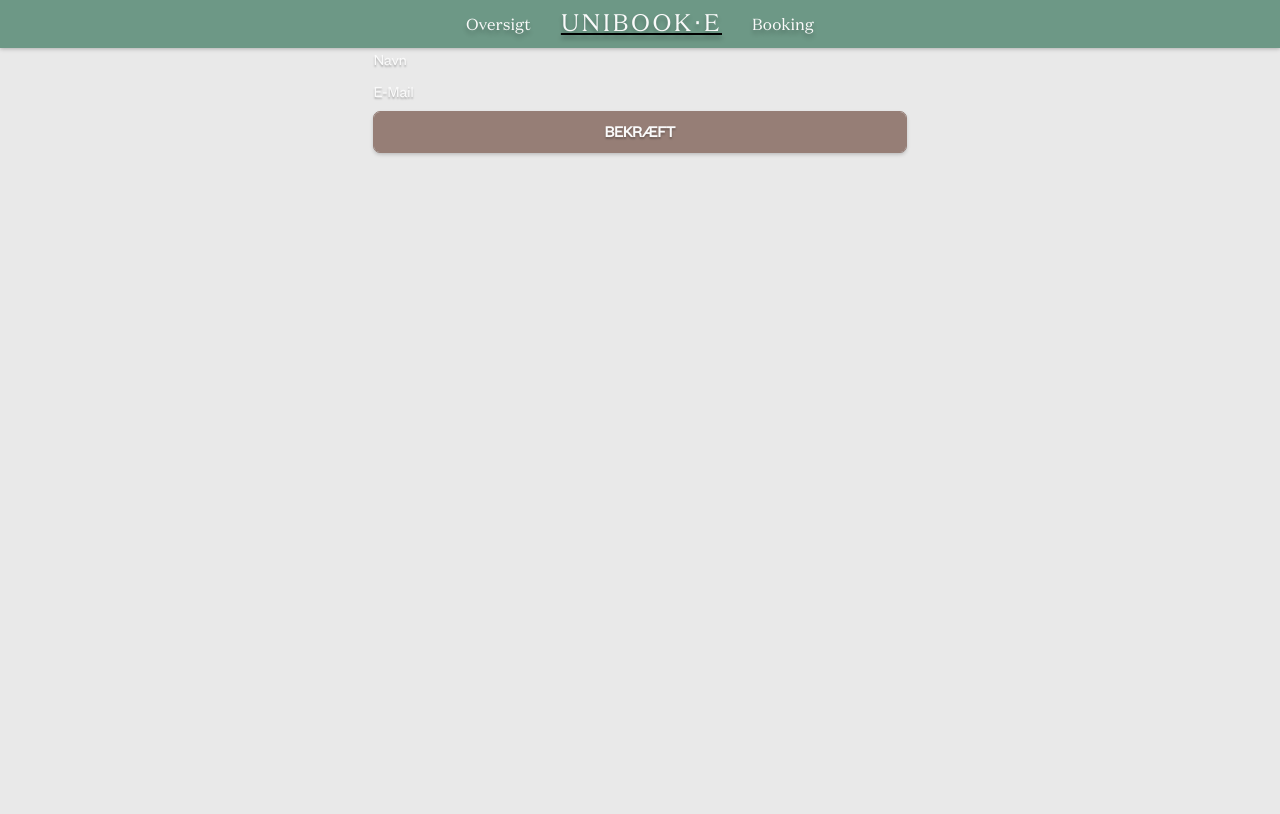
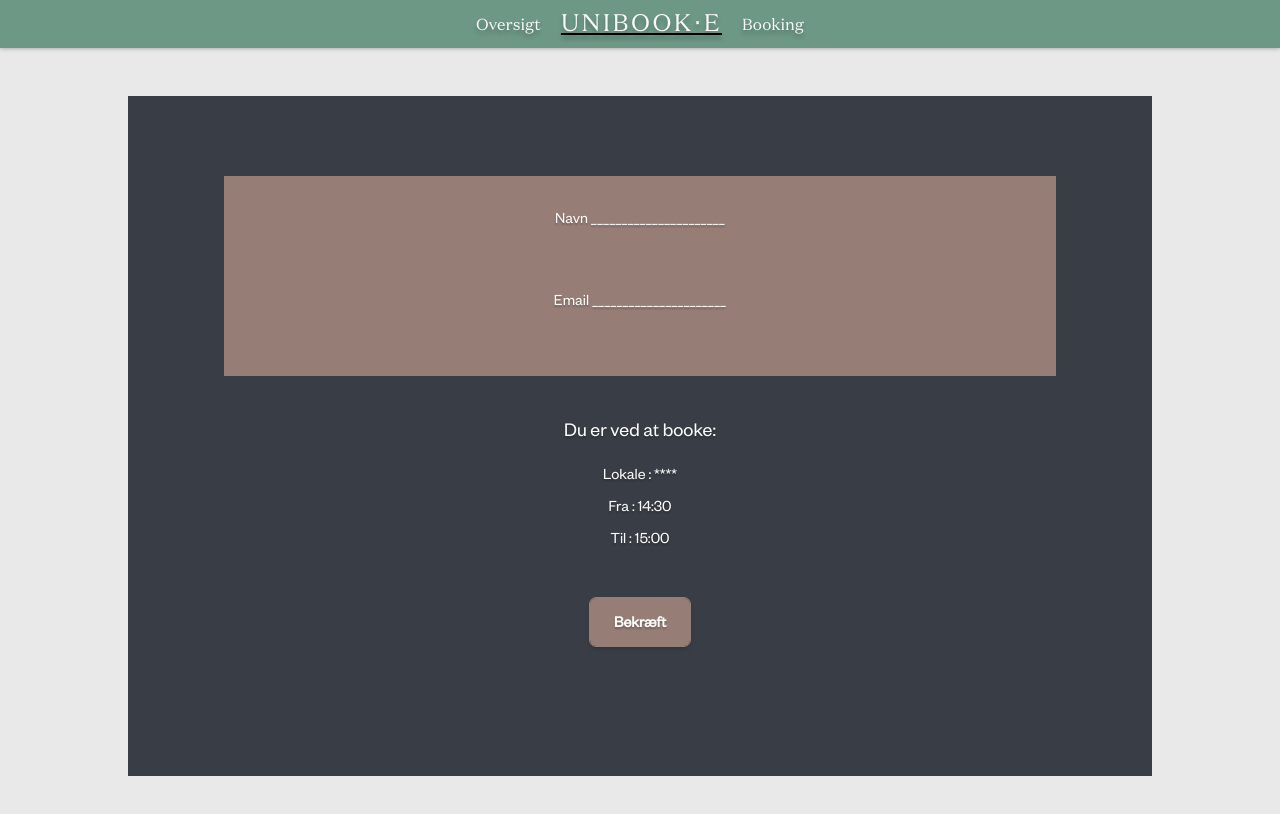
Before and after one commit to Woldbye/unibook-e, a React (Create React App) app in the folder client/: page /book/date/rooms/confirm in a window 1280 px wide. Shown: the top 814 px of the page. Built offline with nearby package versions, Linux system fonts and the light colour scheme; a web font is replaced by a local one.

Commit message:
Added Layout book, home, oimfirmation

```diff
--- a/client/src/Colors.js
+++ b/client/src/Colors.js
@@ -7,6 +7,7 @@ const color = class {
   DARK_BROWN = "#967E76";
   LIGHT_BROWN = "#D7C0AE";
   GREY = "#E9E9E9";
+  BLACK = "#000000"
 }
 const Color = new color();
 export default Color;
--- a/client/src/components/TopBar.js
+++ b/client/src/components/TopBar.js
@@ -24,13 +24,13 @@ const TopBar = ({ boxWidth = '100vw' }) => {
             justifyContent={"center"}
           >
             <Link to="/rooms">
-              <Text fontSize='md' className='top-bar-nav' paddingRight={'30px'}>Oversigt</Text >
+              <Text fontSize='md' className='top-bar-nav' paddingRight={'20px'}>Oversigt</Text >
             </Link>
             <Link to="/">
               <Logo position="relative" top='-2px' fontSize='2xl'/>
             </Link>
             <Link to="/book">
-              <Text fontSize='md' className='top-bar-nav' paddingLeft={'30px'}>Booking</Text >
+              <Text fontSize='md' className='top-bar-nav' paddingLeft={'20px'}>Booking</Text >
             </Link>
           </Flex>
       </Box>
--- a/client/src/index.css
+++ b/client/src/index.css
@@ -16,6 +16,7 @@ code {
   font-family: 'Founders Grotesk';
   color: #FAFAFA !important;
   text-shadow: 0px 2px 2px #00000040;
+  text-align: center;
 }
 
 .button, .chakra-button {
--- a/client/src/pages/Booking.js
+++ b/client/src/pages/Booking.js
@@ -1,16 +1,36 @@
 import * as React from 'react';
 import {
   Container,
-  Stack,
+  Button,
+  VStack,
   Text,
 } from '@chakra-ui/react';
+import Background from '../components/Background';
+import Color from '../Colors';
 
 
 const Booking = () => (
   <Container>
-    <Stack>
-      <Text>BOOKING</Text>
-    </Stack>
+    <VStack>
+      <Text color={Color.BLACK} fontSize={'3xl'} padding={'30px 0px 10px 0px'}>Vælg lokale krav</Text>
+      <Text color={Color.BLACK} fontSize={'xl'} padding={'30px 0px 0px 0px'}>Antal personer boks</Text>
+      <Text color={Color.BLACK} fontSize={'xl'} padding={'20px 0px 0px 0px'}>Tid boks</Text>
+      <Container padding={"3rem 0 0 0"} centerContent="true">
+        <Background width="60vw" height="40vh" backgroundColor={Color.BLUE}>
+          <VStack>
+            <Text color={Color.CREME} fontSize={'xl'} padding={'30px 40px 0px 40px'}>Lokale typer</Text>
+          </VStack>
+        </Background>
+      </Container>
+      <Container padding={"2rem 0 3rem 0"} centerContent="true">
+        <Background width="60vw" height="40vh" backgroundColor={Color.BLUE}>
+          <VStack>
+            <Text color={Color.CREME} fontSize={'xl'} padding={'30px 40px 0px 40px'}>Ressourcer</Text>
+          </VStack>
+        </Background>
+      </Container>
+      <Button size={'lg'}>Næste</Button>
+    </VStack>
   </Container>
 )
 
--- a/client/src/pages/BookingConfirmation.js
+++ b/client/src/pages/BookingConfirmation.js
@@ -2,18 +2,34 @@ import * as React from 'react';
 import {
   Container,
   Button,
-  Stack,
+  VStack,
   Text,
 } from '@chakra-ui/react';
+import Background from '../components/Background';
+import Color from '../Colors';
 
-// The pop-up should appear after the user has selected a time slot and room
+// The site should appear after the user has selected a time slot and room
 const BookingConfirmation = () => (
   <Container>
-    <Stack>
-      <Text>Navn</Text>
-      <Text>E-Mail</Text>
-      <Button>BEKRÆFT</Button>
-    </Stack>
+    <Container padding={"3rem 0 0 0"} centerContent="true">
+      <Background width="80vw" height="85vh" backgroundColor={Color.BLUE}>
+        <VStack>
+          <Container padding={"5em 0 0 0"} centerContent="true">
+            <Background width="65vw" height="25vh" backgroundColor={Color.DARK_BROWN}>
+              <VStack>
+                <Text color={Color.CREME} padding={'30px 40px 0px 40px'}>Navn ______________________</Text>
+                <Text color={Color.CREME} padding={'50px 40px 0px 40px'}>Email ______________________</Text>
+              </VStack>
+            </Background>
+          </Container>
+          <Text color={Color.CREME} fontSize={'xl'} padding={'30px 0px 10px 0px'}>Du er ved at booke:</Text>
+          <Text color={Color.CREME} padding={'0px 40px 0px 40px'}>Lokale :  ****</Text>
+          <Text color={Color.CREME} padding={'0px 40px 0px 40px'}>Fra :  14:30</Text>
+          <Text color={Color.CREME} padding={'0px 40px 40px 40px'}>Til :  15:00</Text>
+          <Button size={'lg'}>Bekræft</Button>
+        </VStack>
+      </Background>
+    </Container>
   </Container>
 )
 
--- a/client/src/pages/Home.js
+++ b/client/src/pages/Home.js
@@ -2,7 +2,6 @@ import * as React from 'react';
 import {
   Container,
   Button,
-  Textarea,
   VStack,
   Text,
 } from '@chakra-ui/react';
@@ -10,16 +9,15 @@ import Background from '../components/Background';
 import Color from '../Colors';
 
 const Home = () => (
-    <Container padding={"3rem 1rem 0 0"} centerContent="true">
+    <Container padding={"3rem 0 0 0"} centerContent="true">
       <Background width="80vw" height="85vh" backgroundColor={Color.BLUE}>
         <VStack>
-          <Text color={Color.CREME} fontSize={'3xl'}>Velkommen</Text>
-          <Button>Book tid</Button>
-          <Button>Søg lokale</Button>
-          <Textarea variant="unstyled" color={Color.CREME}>
-            Det her er en intro til vores hjemmeside. Universitets side bla blå
-            bla
-          </Textarea>
+          <Text color={Color.CREME} fontSize={'5xl'} padding={'60px 0px 60px 0px'}>Velkommen</Text>
+          <Button size={'lg'}>Book tid</Button>
+          <Text padding={'20px 0px 0px 0px'}></Text>
+          <Button size={'lg'}>Søg lokale</Button>
+          <Text color={Color.CREME} padding={'50px 40px 0px 40px'}>UNIBOOK-E er en hjemmeside til ITU. Det er en side hvor du kan se og booke lokaler på ITU. Hvis du har brug for hjælp kan du kontakte os på</Text>
+          <Text color={Color.CREME} padding={'0px 40px 20px 40px'}>Tlf :  ** ** ** **</Text>
         </VStack>
       </Background>
     </Container>
```
